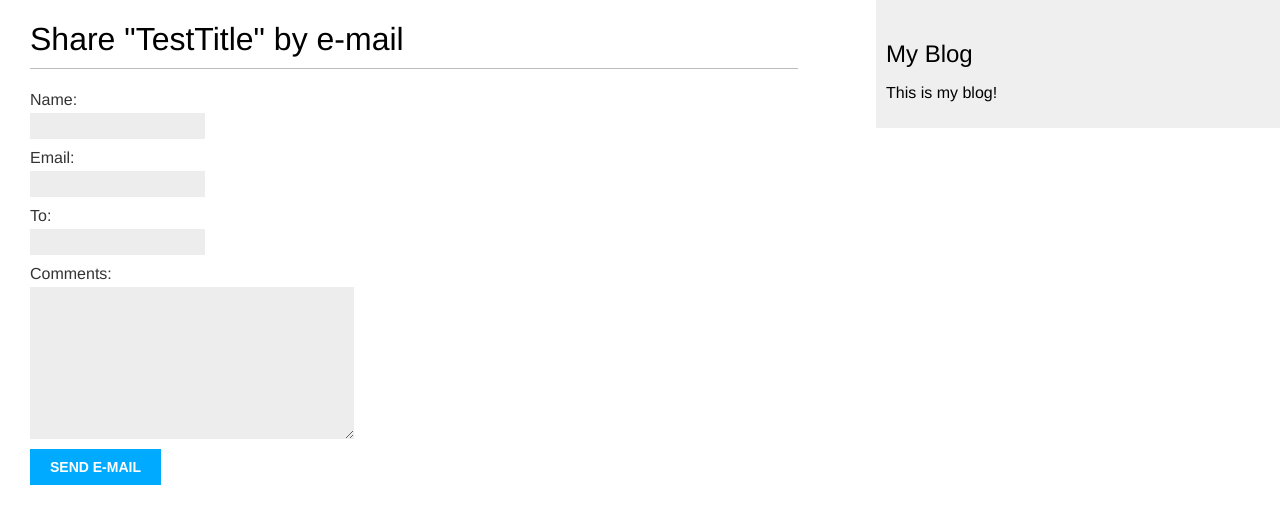
After one commit to erink13/blog-platform, a Django app: page /blog/1/share/ in a window 1280 px wide. The commit adds this page. Shown: the top 524 px of the page. Run offline with Django 3.2, Linux system fonts and the light colour scheme; data comes from the database, SQL or seed files in the repository.

Commit message:
Create form for users to fill in name and email, and email recipient, and comments in order to send a post via email. - Define configuration of external SMTP server, render the form, share and mail the posts

```diff
--- /dev/null
+++ b/blog/forms.py
@@ -0,0 +1,8 @@
+from django import forms
+
+#inherit base form class
+class EmailPostForm(forms.Form):
+    name = forms.CharField(max_length=25) #input type as text html, and 25 length is validation
+    email = forms.EmailField() #validation is done here as it is an email field
+    to = forms.EmailField()
+    comments = forms.CharField(required=False, widget=forms.Textarea) #we set the widget here to override the default one
--- a/blog/templates/blog/post/detail.html
+++ b/blog/templates/blog/post/detail.html
@@ -7,4 +7,5 @@
   <h1>{{ post.title }}</h1>
   <p class="date">Published {{ post.publish }} by {{ post.author }}</p>
   {{ post.body|linebreaks }}
+  <p><a href="{% url "blog:post_share" post.id %}">Share this post</a></p>
 {% endblock %}
--- /dev/null
+++ b/blog/templates/blog/post/share.html
@@ -0,0 +1,17 @@
+{% extends "blog/base.html" %}
+
+{% block title %}Share a post{% endblock %}
+
+{% block content %}
+    {% if sent %}
+        <h1>E-mail successfully sent</h1>
+        <p>"{{ post.title }}" was successfully sent by e-mail.</p>
+    {% else %}
+        <h1>Share "{{ post.title }}" by e-mail</h1>
+        <form action="." method="post">
+            {{ form.as_p }}
+            {% csrf_token %}
+            <input type="submit" value="Send e-mail">
+        </form>
+    {% endif %}
+{% endblock %}
--- a/blog/urls.py
+++ b/blog/urls.py
@@ -10,4 +10,6 @@ urlpatterns = [
     url(r'^(?P<year>\d{4})/(?P<month>\d{2})/(?P<day>\d{2})/(?P<post>[-\w]+)/$',
         views.post_detail,
         name='post_detail'),
+    #for sending emails
+    url(r'^(?P<post_id>\d+)/share/$', views.post_share, name='post_share'),
 ]
--- a/blog/views.py
+++ b/blog/views.py
@@ -1,7 +1,10 @@
 from django.shortcuts import render, get_object_or_404
 from django.core.paginator import Paginator, EmptyPage, PageNotAnInteger
 from django.views.generic import ListView
+from django.core.mail import send_mail
 from .models import Post
+from .forms import EmailPostForm
+
 
 #takes request as the only parameter
 #this parameter is required by all views
@@ -28,6 +31,38 @@ class PostListView(ListView):
 
 #post detail - every post can be identified by date and slug
 def post_detail(request, year, month, day, post):
+    #get post by ID and makes sure it is published
     post = get_object_or_404(Post, slug=post, status='published', publish__year=year, publish__month=month, publish__day=day)
     #if no object is found returns a 404 error
     return render(request, 'blog/post/detail.html', {'post': post})
+
+def post_share(request, post_id):
+    # Retrieve post by id
+    post = get_object_or_404(Post, id=post_id, status='published')
+    sent = False
+
+    #form was submitted and needs to be processed (why we use POST not get)
+    #get - get request - we should display an empty form
+    if request.method == 'POST':
+        # Form was submitted
+        #1. when view is loaded with get request, create new form instance used to display empty form
+        form = EmailPostForm(request.POST)
+        #2. user fills and submits by post - create form instance using submitted data
+
+        #3. validate form using this method - true if all fields contain valid data
+        if form.is_valid():
+            #5. Form fields passed validation - retrieve data with the cleaned_data method
+            #cleaned-data only returns valid fields!
+            cd = form.cleaned_data
+            #build complete URL including HTTP schema and hostname
+            post_url = request.build_absolute_uri(post.get_absolute_url())
+            subject = '{} ({}) recommends you reading "{}"'.format(cd['name'], cd['email'], post.title)
+            message = 'Read "{}" at {}\n\n{}\'s comments: {}'.format(post.title, post_url, cd['name'], cd['comments'])
+            send_mail(subject, message, 'admin@myblog.com', [cd['to']])
+            sent = True
+    else:
+        #4. if not valid, render the form in the template again with validation errors
+        form = EmailPostForm()
+    return render(request, 'blog/post/share.html', {'post': post,
+                                                    'form': form,
+                                                    'sent': sent})
```
Also changed, not shown: mysite/settings.py (+7 -0 lines).
